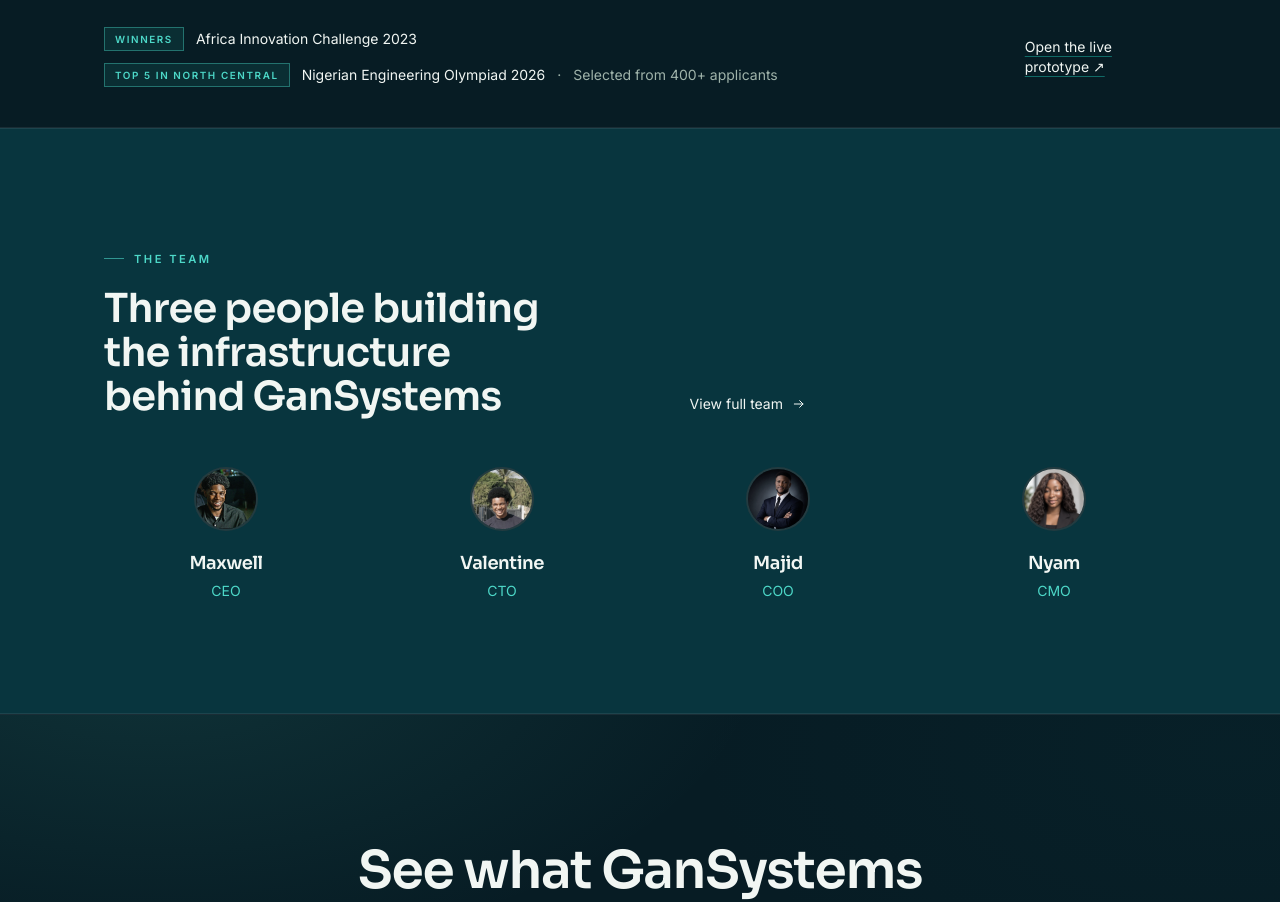
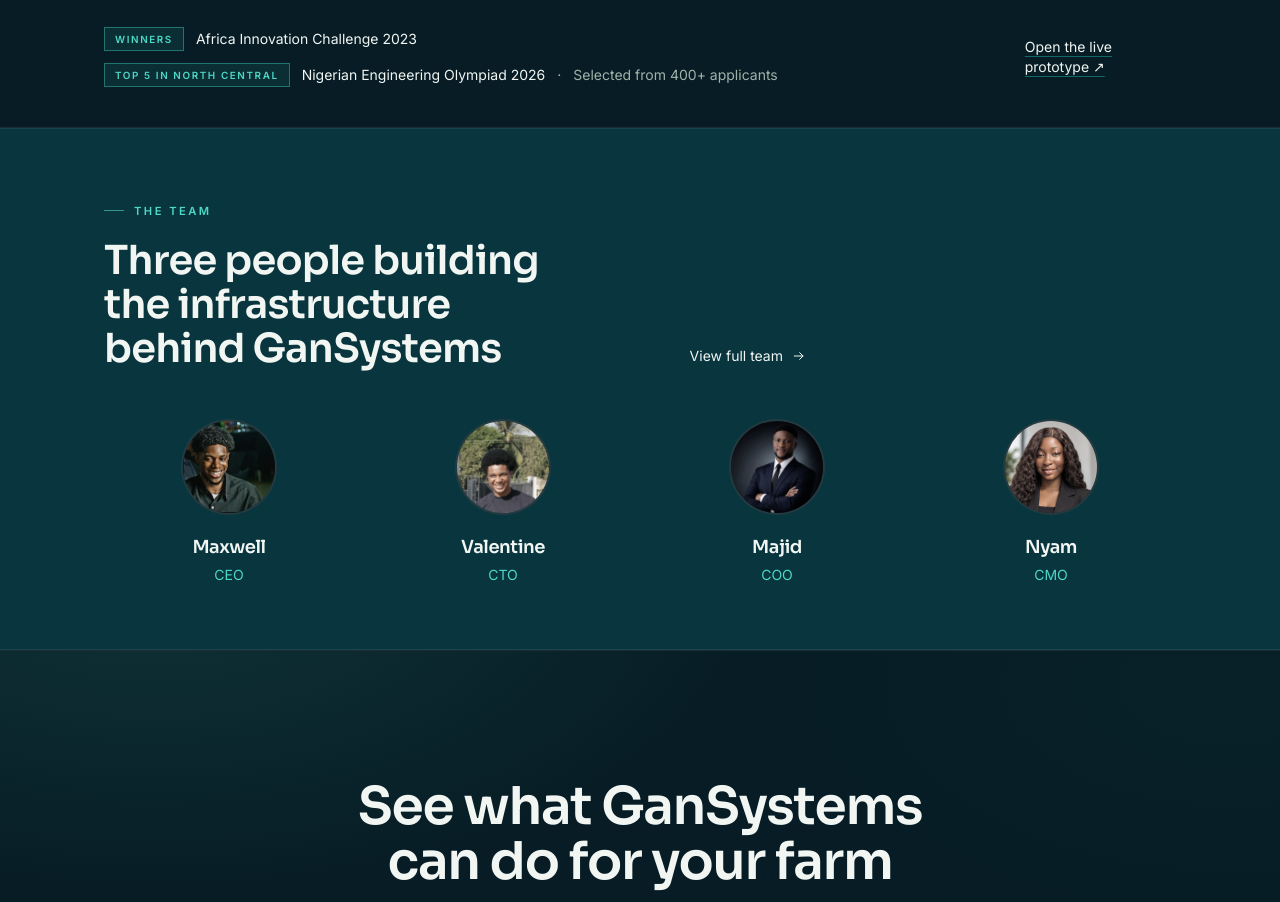
Before and after one commit to mvmholdco-dev/gansystem-web, a Next.js app: page / in a window 1280 px wide. Shown: the part 7500-8402 px from the top of the page. Built offline with nearby package versions, Linux system fonts and the light colour scheme.

Commit message:
picture size increase

```diff
--- a/src/app/page.tsx
+++ b/src/app/page.tsx
@@ -351,7 +351,7 @@ export default function HomePage() {
       {/* Founders */}
       <section
         id="founders"
-        className="border-y border-line bg-ocean-900/50 py-20 sm:py-28"
+        className="border-y border-line bg-ocean-900/50 py-12 sm:py-16"
       >
         <Container>
           <SectionHeading
--- a/src/components/team-editorial.tsx
+++ b/src/components/team-editorial.tsx
@@ -3,12 +3,12 @@ import { Reveal } from "@/components/reveal";
 
 export function TeamEditorial() {
   return (
-    <div className="space-y-8">
+    <div className="space-y-4">
       <Reveal>
-        <div className="grid gap-8 sm:grid-cols-2 lg:grid-cols-4">
+        <div className="grid gap-6 sm:grid-cols-2 lg:grid-cols-4">
           {team.map((member, index) => (
             <div key={member.name} className="text-center">
-              <div className="mb-3 inline-block h-16 w-16 overflow-hidden rounded-full border-2 border-line bg-ocean-800">
+              <div className="mb-3 inline-block h-24 w-24 overflow-hidden rounded-full border-2 border-line bg-ocean-800">
                 {member.photo ? (
                   <img
                     src={member.photo}
```
